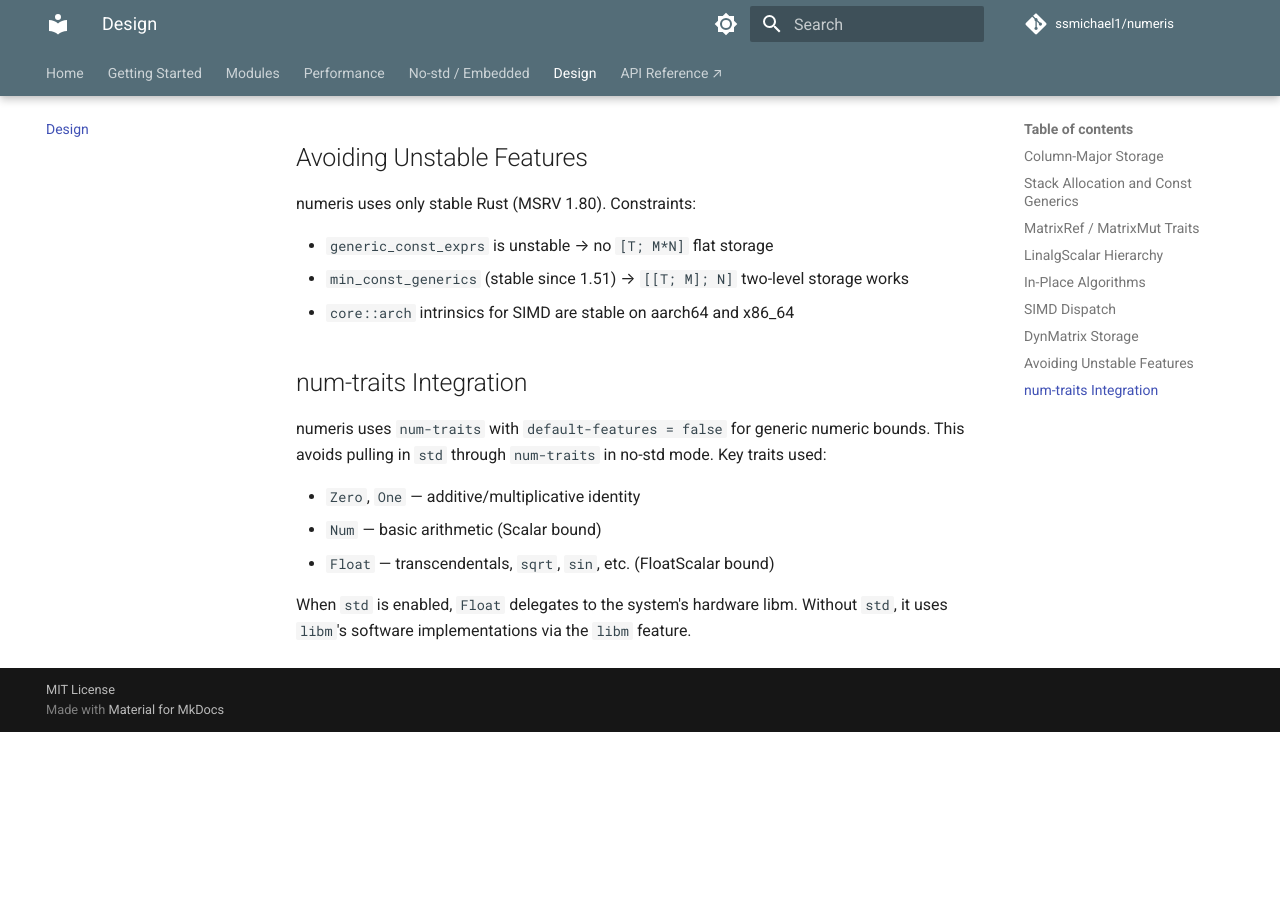
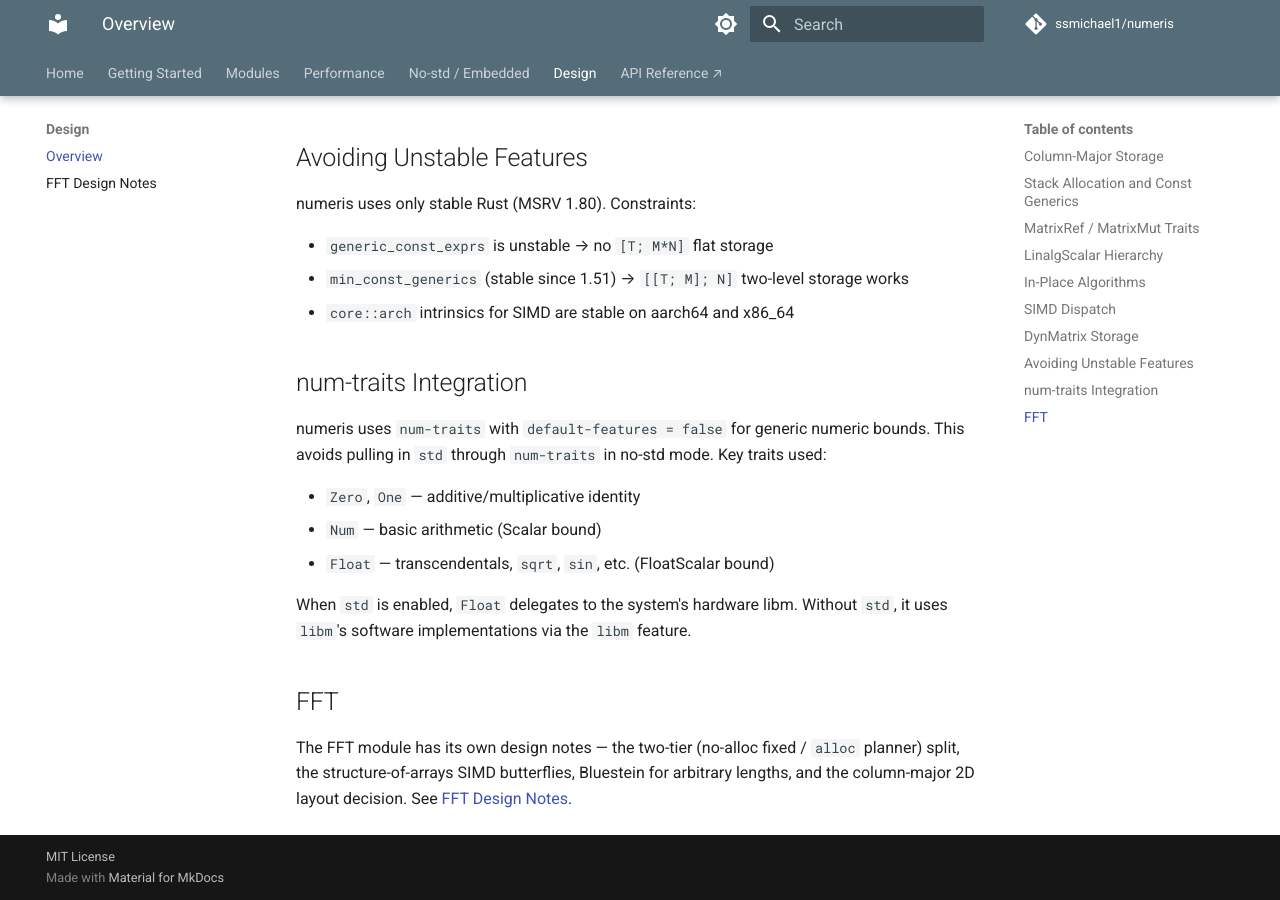
Before and after one commit to ssmichael1/numeris, an MkDocs documentation site: the page built from docs/design.md, in a window 1280 px wide and 900 px high, scrolled down 3409 px. Built offline with MkDocs 1.6.1 and Material for MkDocs 9.7.7, drawn with Linux system fonts in a browser that asks for light colours; comment, search, counter and statistics services are not loaded; before the commit the page ends 4141 px from its top, so only the background shows below that.

Commit message:
docs(fft): wire FFT into mkdocs — design notes nav, feature tables, spectrum plot
Add the FFT design notes to the mkdocs nav (Design section: Overview + FFT
Design Notes), FFT rows to the index feature highlights, the getting-started
Cargo-features table, and the no-std feature guide / no-heap modules table,
a pointer from the design overview, and a generated rfft spectrum plot
(two tones in noise) on the FFT page.

Refs #40

Co-Authored-By: Claude Fable 5.1 <noreply@anthropic.com>
Claude-Session: https://claude.ai/code/session_01DnJMZ9P3PW8BYMFqT63gtm

```diff
--- a/docs/design.md
+++ b/docs/design.md
@@ -131,3 +131,7 @@ numeris uses `num-traits` with `default-features = false` for generic numeric bo
 - `Float` — transcendentals, `sqrt`, `sin`, etc. (FloatScalar bound)
 
 When `std` is enabled, `Float` delegates to the system's hardware libm. Without `std`, it uses `libm`'s software implementations via the `libm` feature.
+
+## FFT
+
+The FFT module has its own design notes — the two-tier (no-alloc fixed / `alloc` planner) split, the structure-of-arrays SIMD butterflies, Bluestein for arbitrary lengths, and the column-major 2D layout decision. See [FFT Design Notes](design-fft.md).
--- a/mkdocs.yml
+++ b/mkdocs.yml
@@ -53,7 +53,9 @@ nav:
       - Quaternion: quaternion.md
   - Performance: performance.md
   - No-std / Embedded: no-std.md
-  - Design: design.md
+  - Design:
+      - Overview: design.md
+      - FFT Design Notes: design-fft.md
   - API Reference ↗: https://docs.rs/numeris
 
 markdown_extensions:
```
Also changed, not shown: docs/examples/gen_plots.py (+42 -0 lines), docs/fft.md (+2 -0 lines), docs/getting-started.md (+1 -0 lines), docs/index.md (+1 -0 lines), docs/no-std.md (+2 -0 lines).
